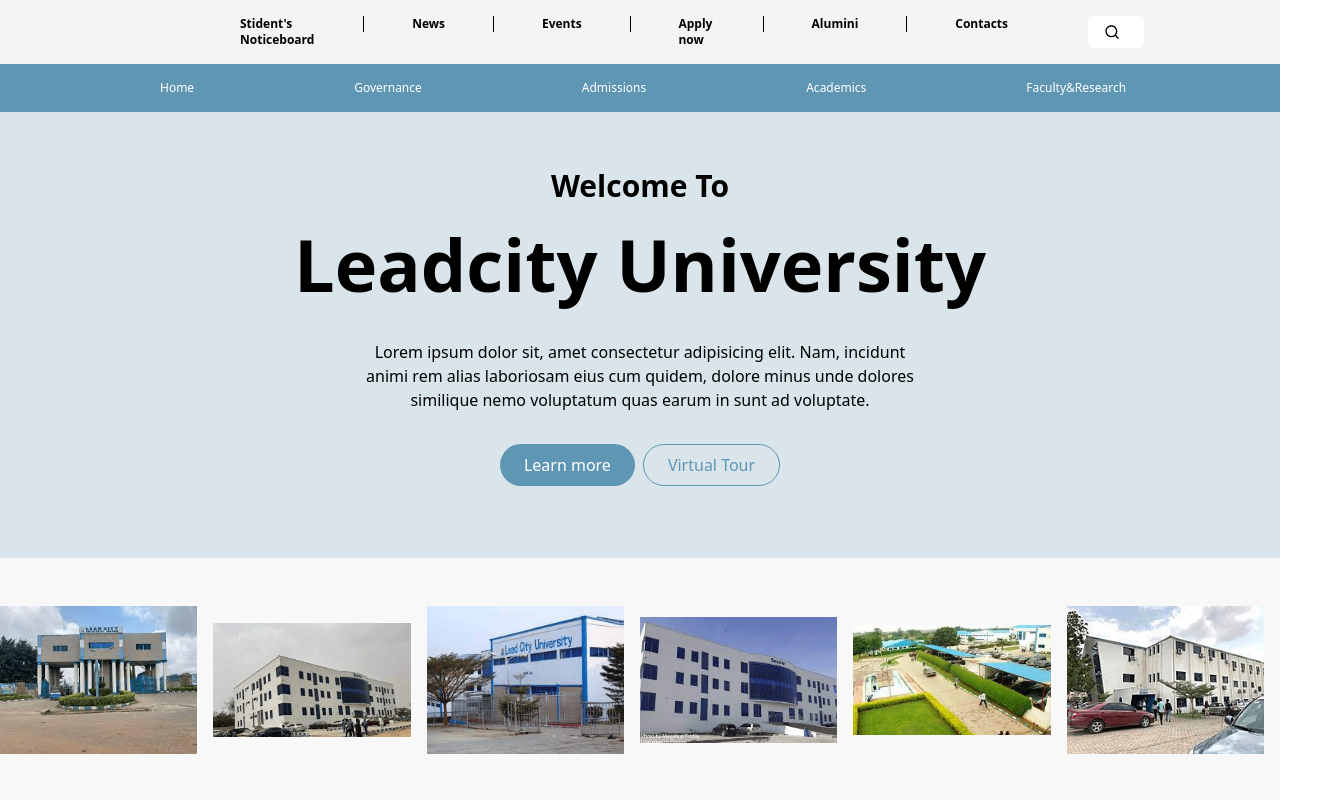
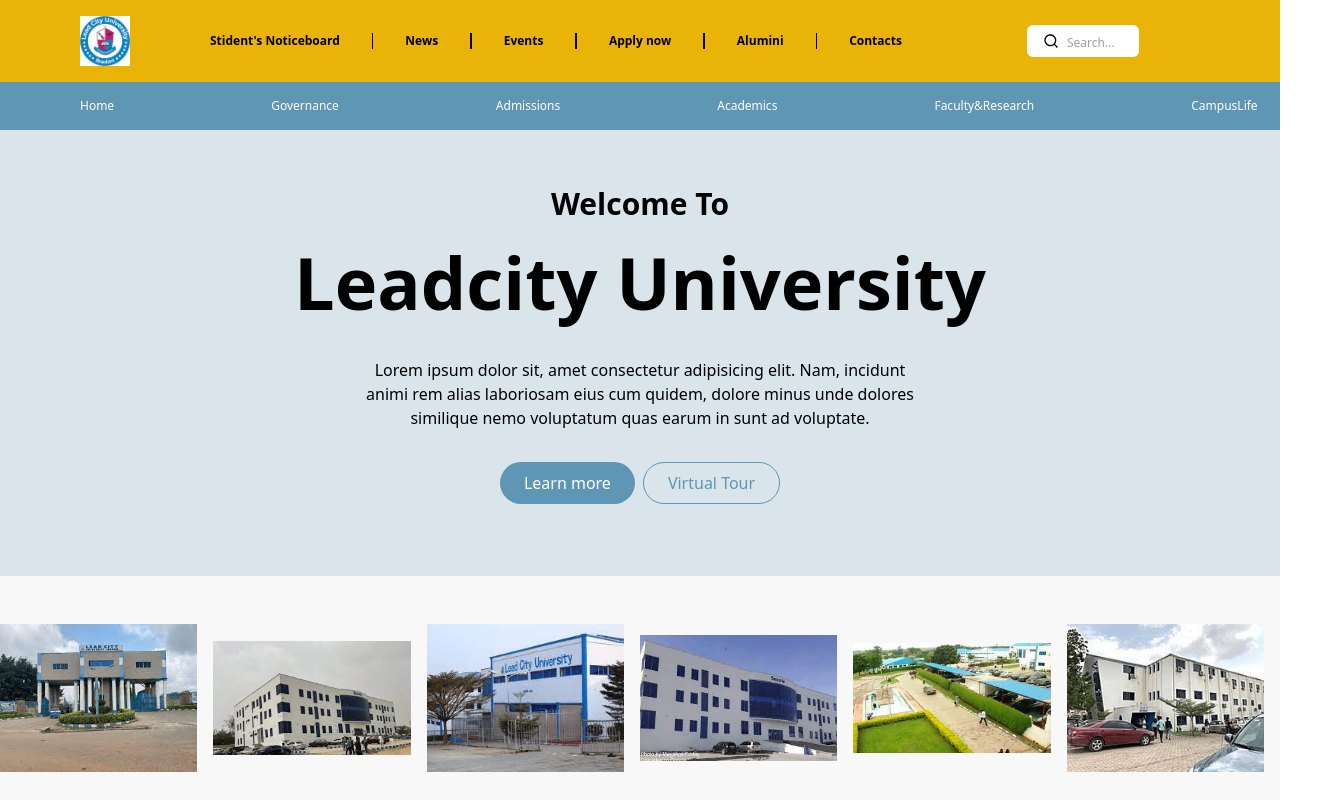
Before and after one commit to Davidthecode/schoolLandingPage, a Next.js app: page / in a window 1280 px wide. Shown: the top 800 px of the page, 1332 px wide, since content can reach past the window. Built offline with nearby package versions, Linux system fonts and the light colour scheme.

Commit message:
made changes

```diff
--- a/src/app/components/about.tsx
+++ b/src/app/components/about.tsx
@@ -1,6 +1,6 @@
 export default function About() {
     return (
-        <div className="px-40 flex items-center justify-between mb-20 pt-10">
+        <div className="px-40 smallTablet:px-10 flex items-center justify-between mb-20 pt-10">
             <div className="flex flex-col w-[40%]">
                 <div>
                     <p className="text-[#f44d66]">About Leadcity</p>
--- a/src/app/components/footer.tsx
+++ b/src/app/components/footer.tsx
@@ -3,7 +3,7 @@
 
 export default function Footer() {
     return (
-        <footer className=" bg-[#DAE5EB] text-black py-10">
+        <footer className="bg-[#DAE5EB] text-black py-10">
             <div className="flex justify-center">
                 <ul className="text-center mr-20 space-y-4 ">
                     <li>Security & Brand</li>
--- a/src/app/components/info.tsx
+++ b/src/app/components/info.tsx
@@ -1,6 +1,6 @@
 export default function Info() {
     return(
-        <div className="bg-[#F8F8F8] flex justify-between px-40 py-12">
+        <div className="bg-[#F8F8F8] flex justify-between px-40 smallTablet:px-10 py-12">
             <div className="bg-white w-[23%] py-12 px-4 flex flex-col justify-center items-center">
                 <h1 className="text-center pb-2 text-[#55A92E] font-semibold">FACULTY</h1>
                 <p className="w-10 h-[1px] mb-2 bg-[#55A92E]"></p>
--- a/src/app/components/leadcity.tsx
+++ b/src/app/components/leadcity.tsx
@@ -1,6 +1,6 @@
 export default function Leadcity() {
     return (
-        <div className="bg-[#DAE5EB] px-40 pt-10 pb-12">
+        <div className="bg-[#DAE5EB] px-40 smallTablet:px-10 smallTablet:bg-red-500 pt-10 pb-12">
             <div className="flex justify-center pt-4">
                 <h1 className="text-3xl font-semibold text-black">Welcome To</h1>
             </div>
--- a/src/app/components/navbar.tsx
+++ b/src/app/components/navbar.tsx
@@ -1,15 +1,16 @@
 import Image from "next/image"
 import Leadcity from '../../../public/leadcity.png'
 import { RiSearchLine } from 'react-icons/ri'
+import {BsReverseLayoutTextSidebarReverse} from 'react-icons/bs'
 
 export default function Navbar() {
     return (
-        <nav className="flex items-center bg-gray-100 px-40 py-4">
+        <nav className="flex items-center xl:bg-gray-100 px-40 md:bg-red-500 md:px-10 largeTablet:bg-yellow-500 largeTablet:px-20 py-4">
             <div className="bg-gray-100">
                 <Image src={Leadcity} alt="image" width={50} height={50} />
             </div>
             <div className="mx-20">
-                <ul className="flex space-x-12 text-xs font-semibold">
+                <ul className="flex space-x-12 largeTablet:space-x-8 md:space-x-4 text-xs font-semibold">
                     <li className="cursor-pointer">Stident&apos;s Noticeboard</li>
                     <li className="bg-black w-[1.5px] h-4"></li>
                     <li className="cursor-pointer">News</li>
@@ -23,7 +24,8 @@
                     <li className="cursor-pointer">Contacts</li>
                 </ul>
             </div>
-            <div className="flex items-center ml-auto bg-white px-4 py-1 rounded-md w-[10%]">
+
+            <div className="flex items-center ml-auto bg-white px-4 py-1 rounded-md w-[10%] sm:invisible largeTablet:visible xl:visible">
                 <div className="mr-2">
                     <RiSearchLine />
                 </div>
@@ -35,6 +37,9 @@
                     />
                 </div>
             </div>
+            <div className="ml-auto sm:visible largeTablet:invisible xl:invisible">
+                <BsReverseLayoutTextSidebarReverse />
+            </div>
         </nav>
     )
 }
--- a/src/app/components/navbarTwo.tsx
+++ b/src/app/components/navbarTwo.tsx
@@ -1,13 +1,13 @@
 export default function Navbar() {
     return (
-        <nav className="flex items-center bg-[#5F96B4] px-40 py-4 h-12">
-            <ul className="text-white flex items-center space-x-40 text-xs">
+        <nav className="flex items-center bg-[#5F96B4] md:px-10 px-40 largeTablet:px-20 py-4 h-12">
+            <ul className="text-white flex items-center space-x-40 largeTablet:space-x-[40%] md:space-x-[20%] text-xs">
                 <li className="cursor-pointer">Home</li>
                 <li className="cursor-pointer">Governance</li>
                 <li className="cursor-pointer">Admissions</li>
                 <li className="cursor-pointer">Academics</li>
                 <li className="cursor-pointer">Faculty&Research</li>
-                <li className="cursor-pointer">Campus Life</li>
+                <li className="cursor-pointer">CampusLife</li>
             </ul>
         </nav>
     )
--- a/tailwind.config.ts
+++ b/tailwind.config.ts
@@ -13,6 +13,16 @@
         'gradient-conic':
           'conic-gradient(from 180deg at 50% 50%, var(--tw-gradient-stops))',
       },
+      screens:{
+        largeTablet: {
+          min: "1280px",
+          max: "1300px"
+        },
+        smallTablet: {
+          min: "400px",
+          max: "963px"
+        }
+      }
     },
   },
   plugins: [],
```
